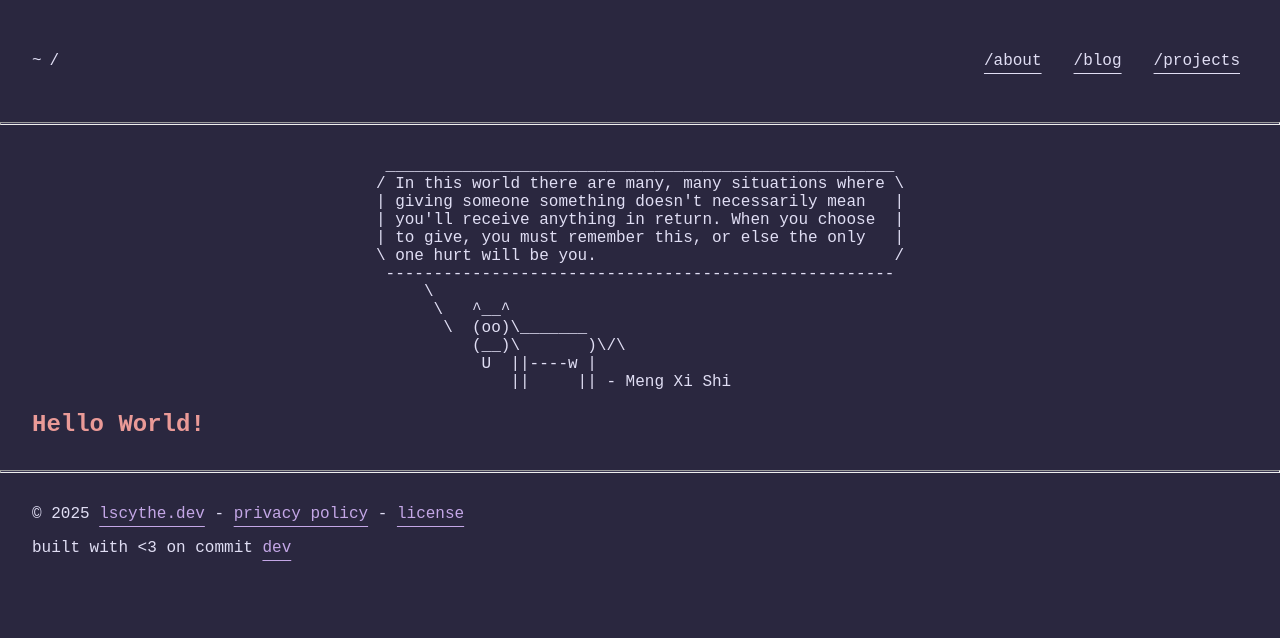
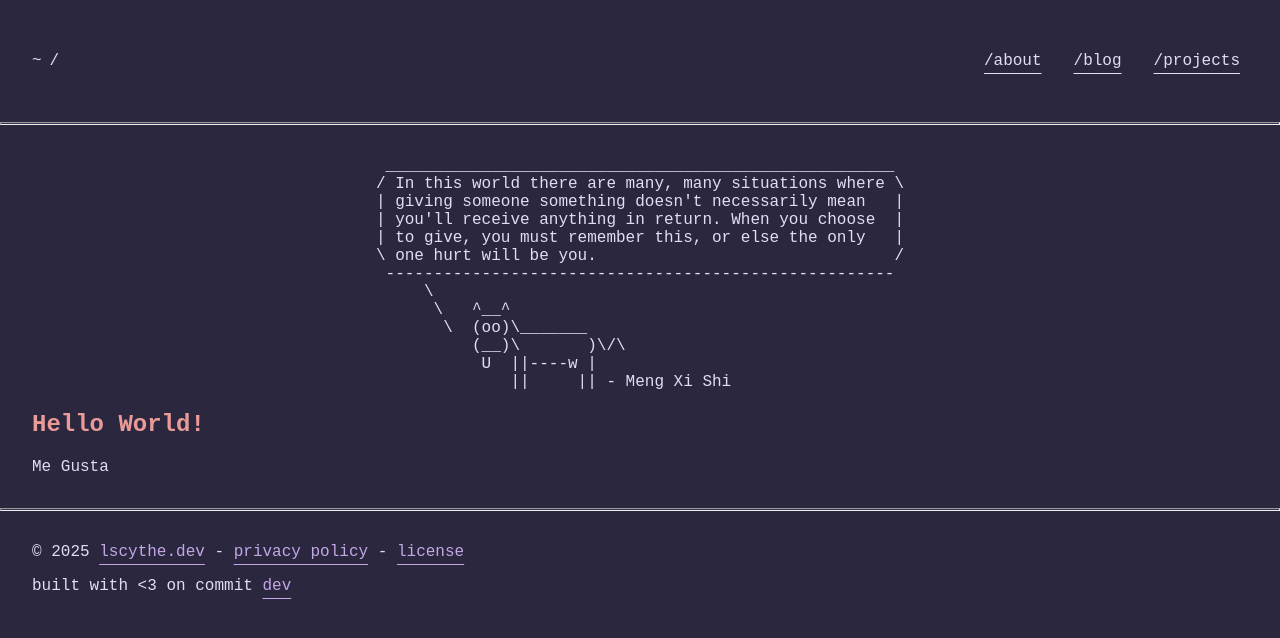
Before and after one commit to lscythe/website, an Astro site: page / in a window 1280 px wide. Built offline with nearby package versions, Linux system fonts and the light colour scheme; Astro itself is replaced by a stand-in of ours; a web font is replaced by a local one.

Commit message:
test mirror

```diff
--- a/src/pages/index.astro
+++ b/src/pages/index.astro
@@ -7,6 +7,6 @@ import Cowsay from "../components/Cowsay.astro";
     <div class="container">
         <Cowsay />
         <h2>Hello World!</h2>
-        <p></p>
+        <p>Me Gusta</p>
     </div>
 </Layout>
```
